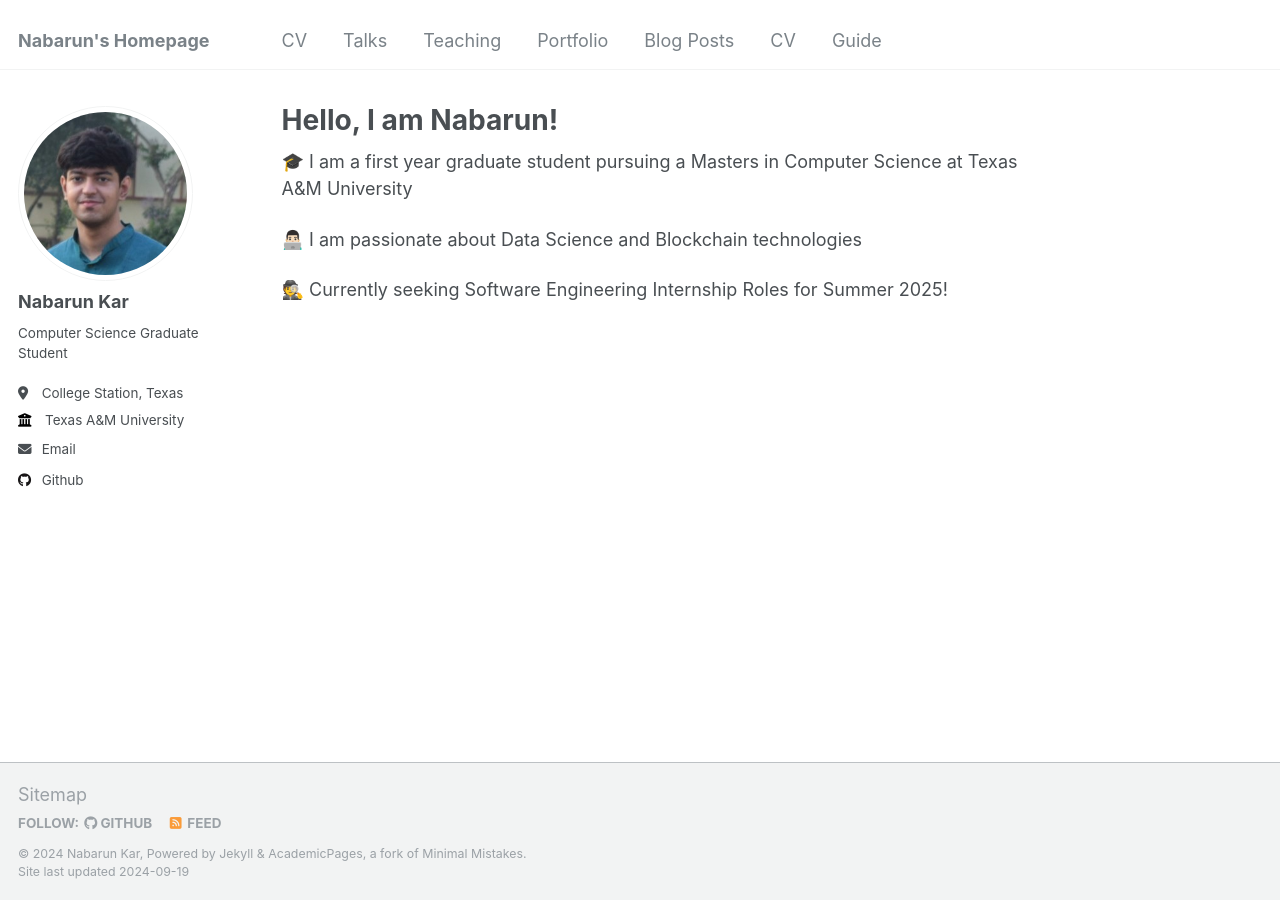
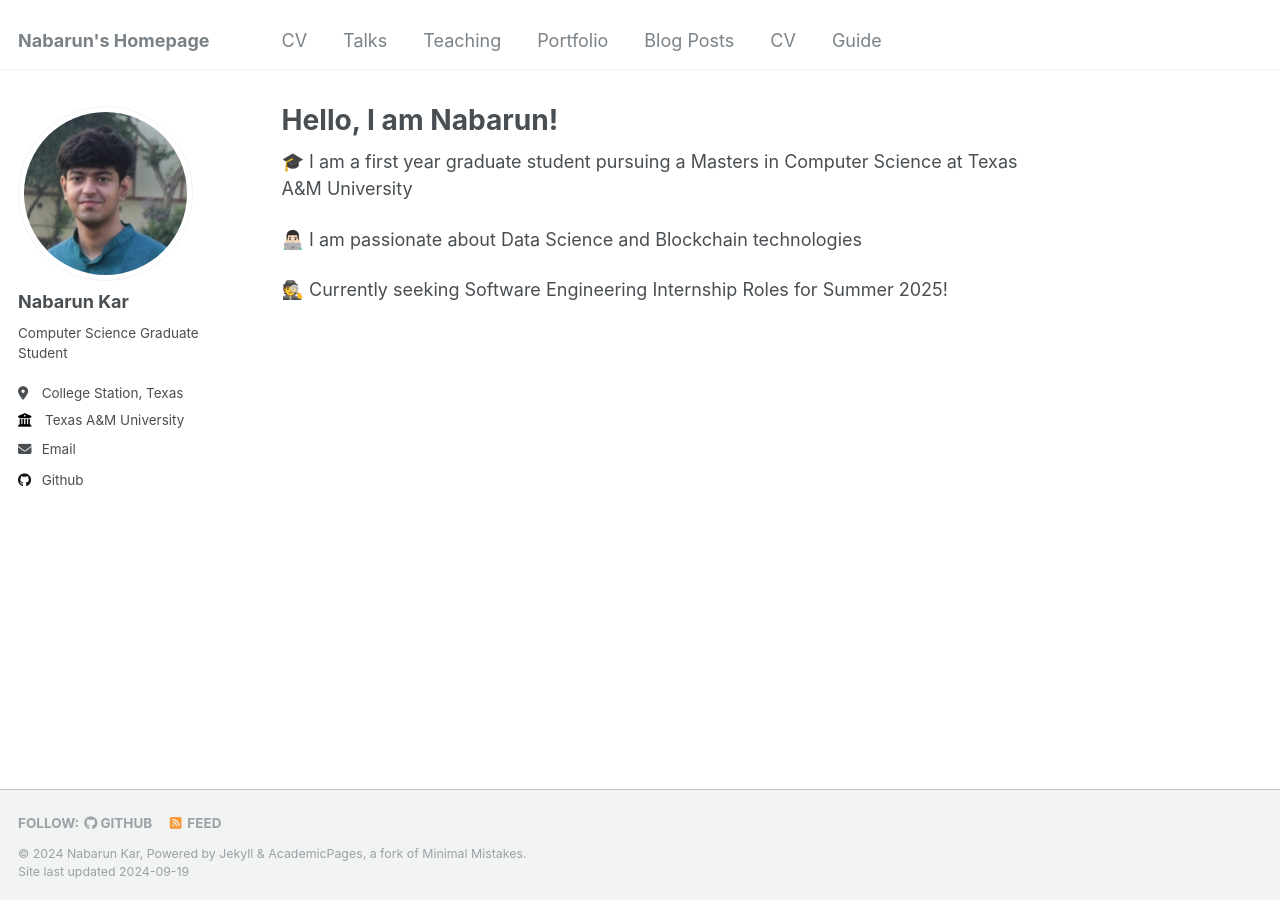
Before and after one commit to NabarunKar/home, a Jekyll site: the page built from _pages/about.md, in a window 1280 px wide. Built offline with Jekyll 4.4.1, drawn with Linux system fonts in a browser that asks for light colours.

Commit message:
some more changes

```diff
--- a/_config.yml
+++ b/_config.yml
@@ -12,9 +12,9 @@ title                    : "Nabarun's Homepage"
 title_separator          : "-"
 name                     : &name "Nabarun Kar"
 description              : &description "personal description"
-url                      : https://academicpages.github.io # the base hostname & protocol for your site e.g. "https://mmistakes.github.io"
+url                      : https://nabarunkar.github.io/home/ # the base hostname & protocol for your site e.g. "https://mmistakes.github.io"
 baseurl                  : "" # the subpath of your site, e.g. "/blog"
-repository               : "academicpages/academicpages.github.io"
+# repository               : "academicpages/academicpages.github.io"
 
 # Site Author - The following control what appear as part of the author content on the side bar.
 #               If a field is blank the icon and link will not appear, otherwise it will be shown.
--- a/_includes/footer/custom.html
+++ b/_includes/footer/custom.html
@@ -1,3 +1,3 @@
 <!-- start custom footer snippets -->
-<a href="/sitemap/">Sitemap</a>
+<!-- <a href="/sitemap/">Sitemap</a> -->
 <!-- end custom footer snippets -->
```
